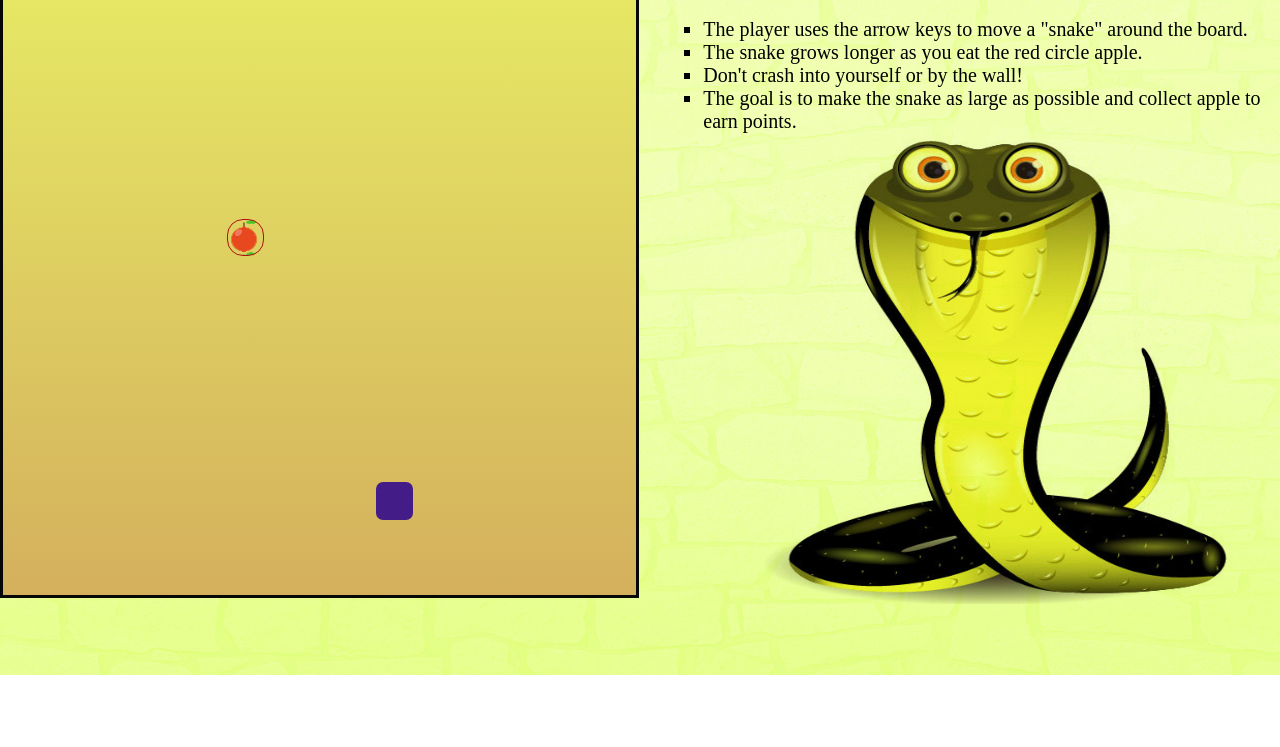
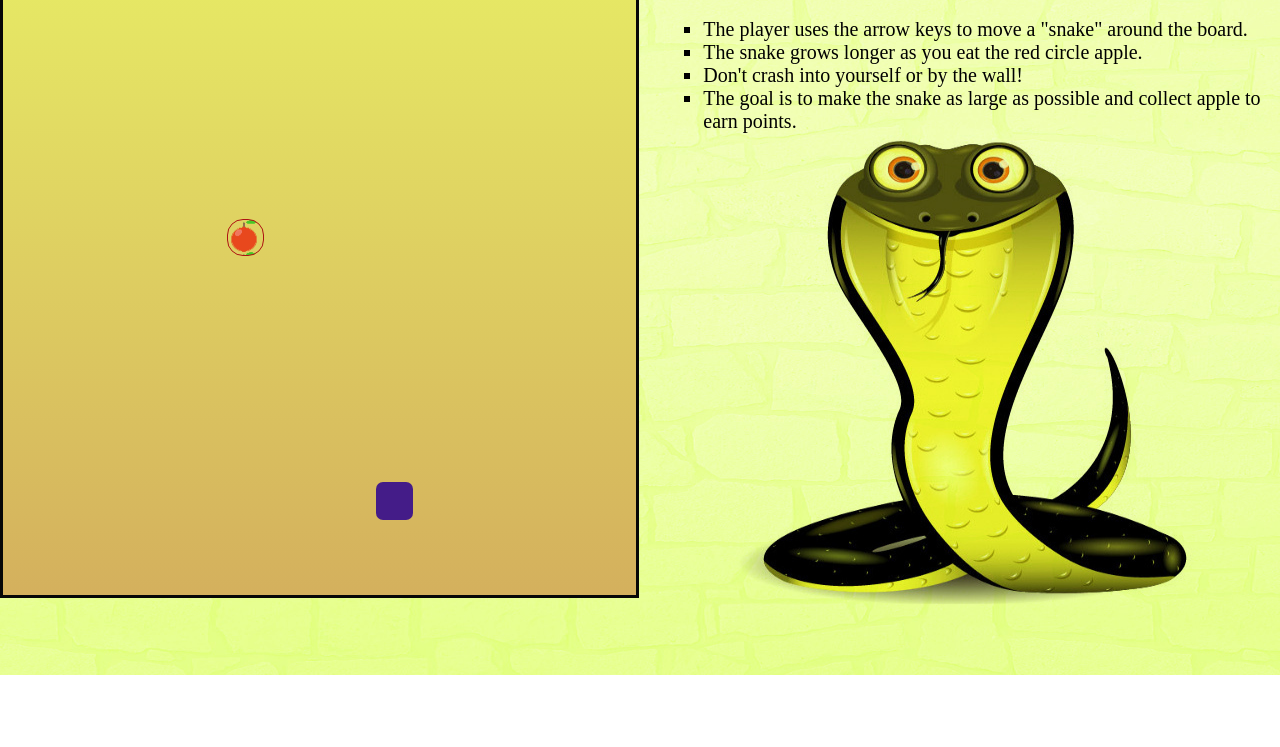
Before and after one commit to Sunakshi09/Snake-Game-1, a plain HTML site: page index.html in a window 1280 px wide. Shown: the part 125-872 px from the top of the page. Drawn offline with Linux system fonts and the light colour scheme.

Commit message:
Fix readme

```diff
--- a/style.css
+++ b/style.css
@@ -5,7 +5,7 @@
 
 .body {
   background: url(cobra.jpg); /* I get the image from bing.com freeimages*/
-  background-size: 155vw 125vh;
+  background-size: 150vw 125vh;
   min-height: 100vh;
   display: flex;
   justify-content: center;
```
Also changed, not shown: 1 other file.
